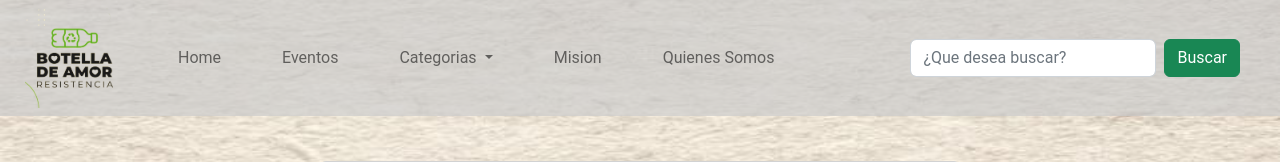
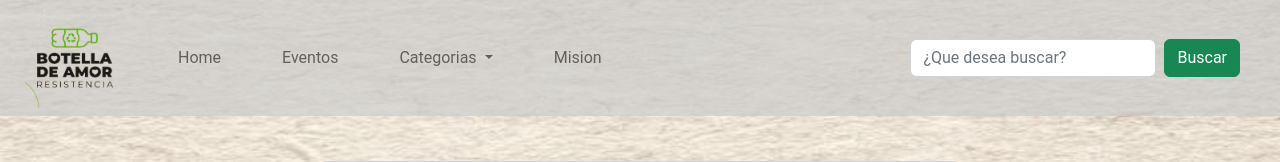
Before and after one commit to AlexLopezz/Fundacion_Info2022, a Django app: page /seccion/noticias/ in a window 1280 px wide. Shown: the top 162 px of the page. Run offline with Django 3.2, Linux system fonts and the light colour scheme; data comes from the database, SQL or seed files in the repository.

Commit message:
arregle cositas de seccion noticias.html

```diff
--- a/templates/noticias/seccion_noticias.html
+++ b/templates/noticias/seccion_noticias.html
@@ -48,9 +48,6 @@
                     <li class="nav-item">
                         <a class="nav-link" aria-current="page" href="{% url 'mision' %}">Mision</a>
                     </li>
-                    <li class="nav-item">
-                        <a class="nav-link" aria-current="page" href="{% url 'somos' %}">Quienes Somos</a>
-                    </li>
                 </ul>
                 <form class="d-flex" role="search">
                     <input class="form-control me-2" type="search" placeholder="¿Que desea buscar?" aria-label="Search">
```
